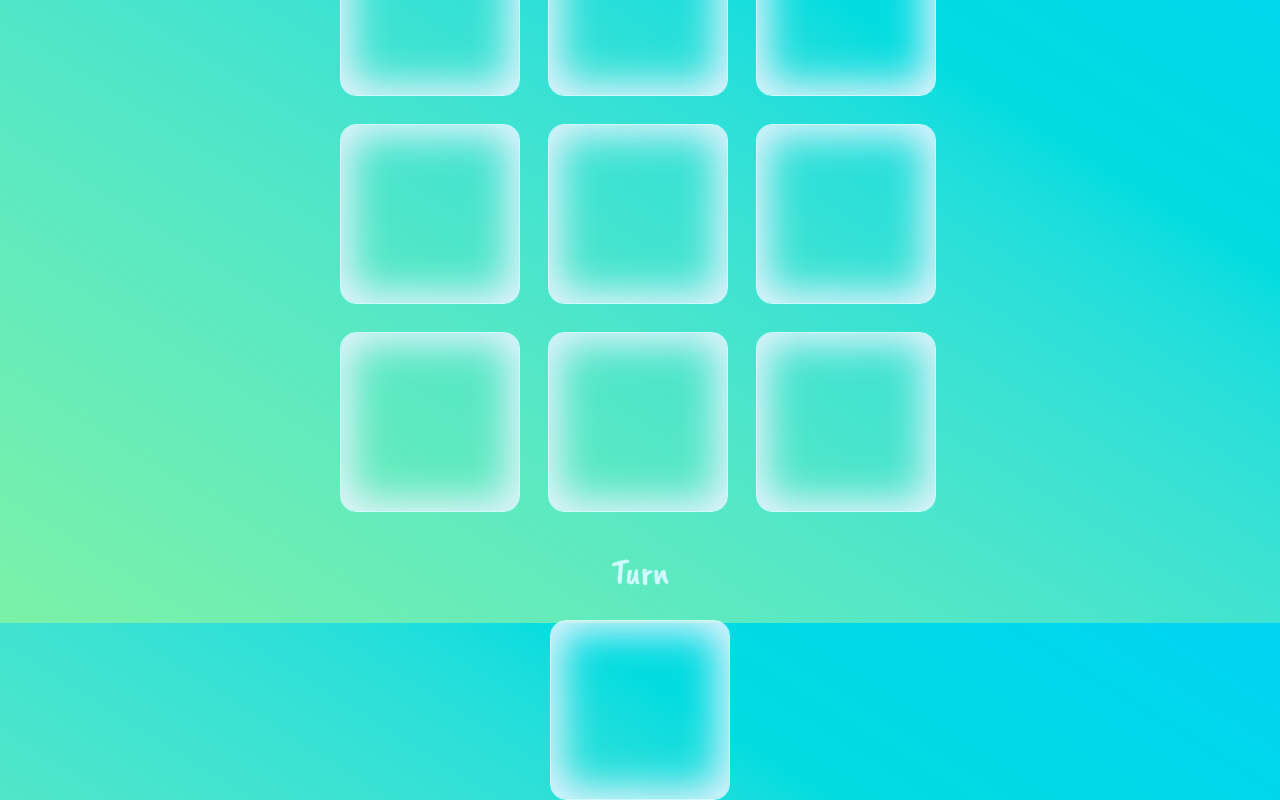
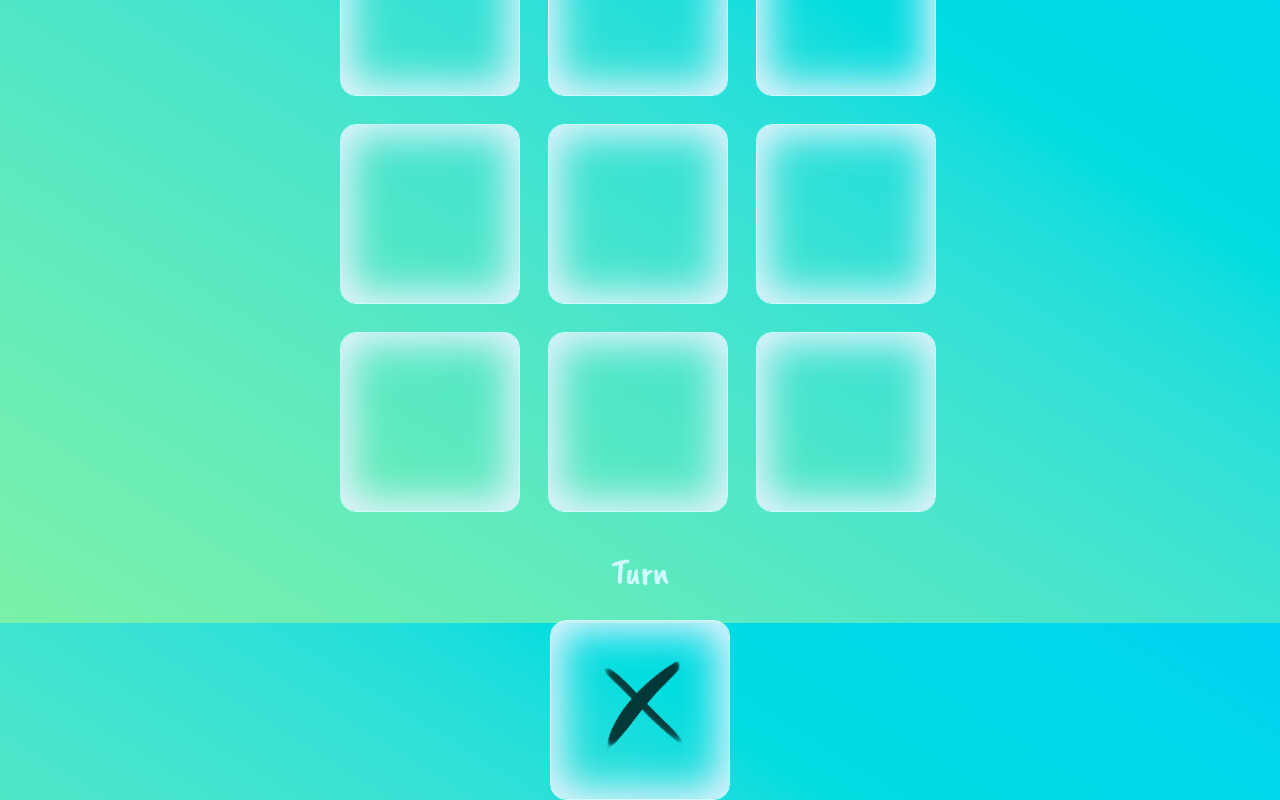
Before and after one commit to AveysT/TicTacToe, a React (Vite) app: page / in a window 1280 px wide. Shown: the part 177-977 px from the top of the page. Built offline with nearby package versions, Linux system fonts and the light colour scheme.

Commit message:
Img update

```diff
--- a/src/constants.jsx
+++ b/src/constants.jsx
@@ -1,6 +1,6 @@
 export const Player = {
-  X: <image src="/X_01.svg" alt="X"/>,
-  O: <image src="/O_01.svg" alt="O"/>
+  X: <img src="/X_01.svg" alt="X"/>,
+  O: <img src="/O_01.svg" alt="O"/>
 };
 
 export const WinningCombinations = [
--- a/vite.config.js
+++ b/vite.config.js
@@ -3,6 +3,6 @@ import react from '@vitejs/plugin-react-swc'
 import tailwindcss from '@tailwindcss/vite'
 
 export default defineConfig({
+  base : '/TicTacToe/',
   plugins: [react(), tailwindcss()],
-  base : '/TicTacToe/',
 })
```
Also changed, not shown: 3 other files (tests, documents, lock files or other folders).
